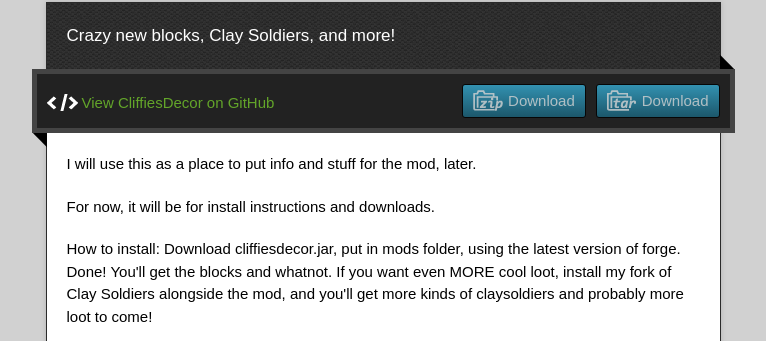
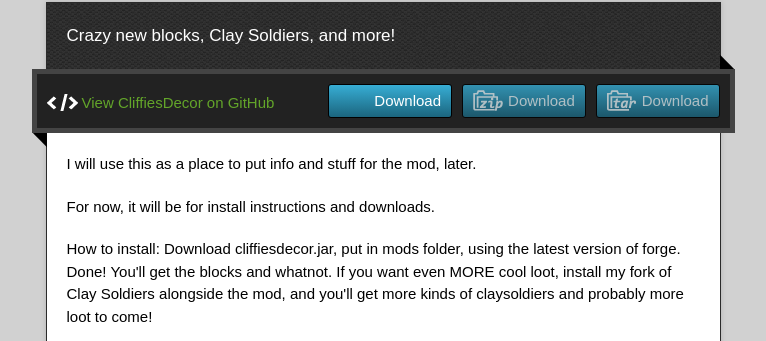
Before and after one commit to CliffracerX/CliffiesDecor, a plain HTML site: page index.html in a window 1280 px wide. Shown: the part 128-469 px from the top of the page, without its empty margins (257-1023 px from the left). Drawn offline with nearby package versions, Linux system fonts and the light colour scheme.

Commit message:
Update index.html

```diff
--- a/index.html
+++ b/index.html
@@ -32,6 +32,7 @@
           <a href="https://github.com/CliffracerX/CliffiesDecor/tarball/master" class="download-button tar"><span>Download</span></a>
           <a href="https://github.com/CliffracerX/CliffiesDecor/zipball/master" class="download-button zip"><span>Download</span></a>
           <a href="https://github.com/CliffracerX/CliffiesDecor" class="code">View CliffiesDecor on GitHub</a>
+          <a href="https://github.com/CliffracerX/CliffiesDecor/releases/download/v0.1/cliffiesdecorv1.jar" class="download-button"><span>Download</span></a>
         </div>
         <span class="blc"></span><span class="trc"></span>
         </div>
```
